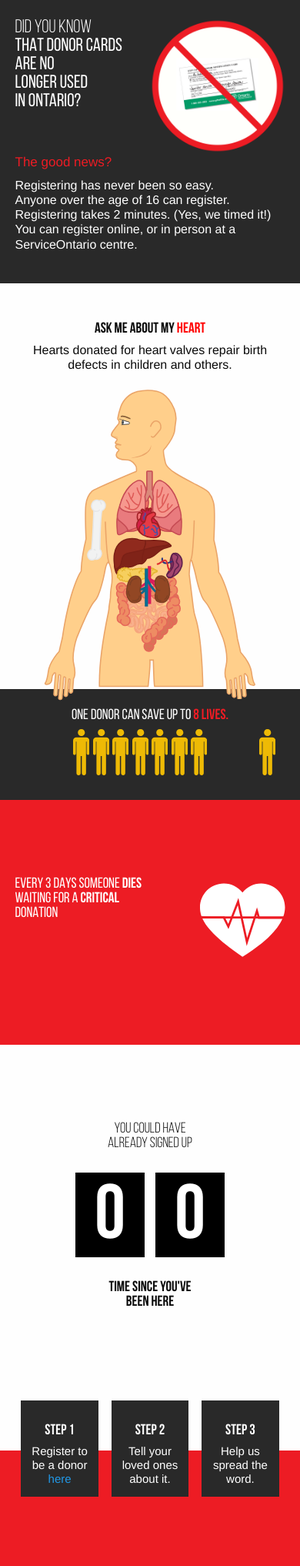
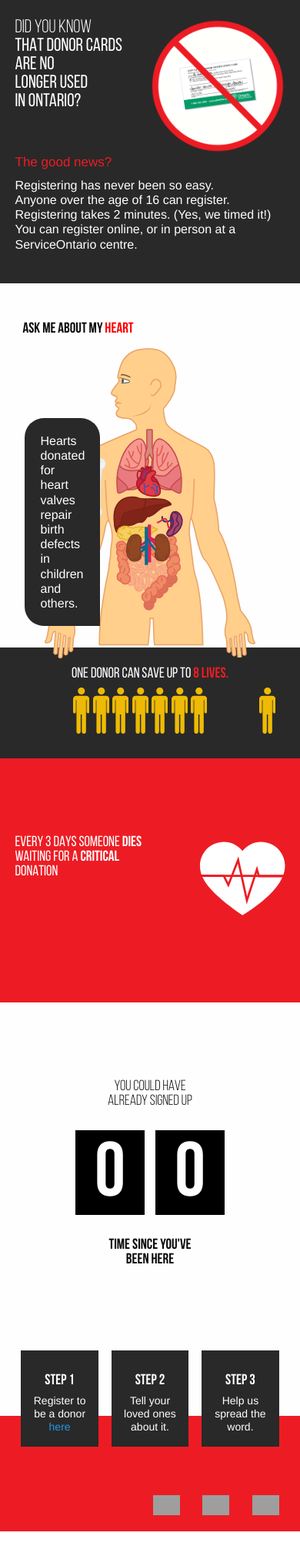
Before and after one commit to sdegrootefanshawe/Organ_Donation, a PHP site: page / in a window 390 px wide. Shown: the part 1060-3094 px from the top of the page at 77% size. After the commit the page ends 3049 px from the top, so only its background shows below. Run offline with PHP 8.4, Linux system fonts and the light colour scheme; grey boxes are pictures that could not be loaded.

Commit message:
bug fixes and responsive plus javascript and a whole wackload of stuff my bad

```diff
--- a/css/style.css
+++ b/css/style.css
@@ -270,13 +290,23 @@ header {
     @media (min-width: 1480px) {
       .anatomy h3 {
         font-size: 125px; } }
+  .anatomy p {
+    color: #fff;
+    margin-top: 125px;
+    position: absolute;
+    background-color: #292929;
+    padding: 20px;
+    border-top-left-radius: 25px;
+    border-top-right-radius: 25px;
+    border-bottom-left-radius: 25px;
+    border-bottom-right-radius: -50px; }
   .anatomy #anatomyguy {
     max-width: 320px; }
     @media (min-width: 680px) {
       .anatomy #anatomyguy {
         max-width: 600px; } }
   .anatomy .the-organs {
-    transform-origin: center; }
+    transform-origin: center !important; }
   .anatomy #organ {
     color: red; }
 
@@ -408,7 +438,8 @@ header {
         margin-top: -50px; } }
 
 footer {
-  margin-top: 75px;
+  position: relative;
+  margin-top: 85px;
   width: 100%;
   height: 150px;
   background-color: #ed1c24;
@@ -421,18 +452,19 @@ footer {
         font-size: 50px; } }
   footer .footer-block {
     color: #fff;
-    margin-top: -65px;
+    margin-top: -85px;
+    margin-bottom: 30px;
     padding: 30px 10px;
     width: 30%;
     float: left;
     max-height: 125px; }
     footer .footer-block:nth-child(2) {
-      margin: -65px 5%;
+      margin: -85px 5%;
       display: block; }
     footer .footer-block:last-child {
       float: right; }
     footer .footer-block p {
-      font-size: 15px !important;
+      font-size: 14px !important;
       text-align: center; }
       @media (min-width: 1280px) {
         footer .footer-block p {
@@ -440,3 +472,13 @@ footer {
     @media (min-width: 1280px) {
       footer .footer-block {
         max-height: 300px; } }
+  footer .social-media {
+    position: absolute;
+    bottom: 5px;
+    right: 7%; }
+  footer li {
+    list-style: none;
+    display: inline; }
+  footer img {
+    width: 35px;
+    margin-left: 25px; }
--- a/index.html
+++ b/index.html
@@ -17,21 +17,16 @@
 <body>
     <header id="panel">
         <h1 class="hidden">Ask me about my organs</h1>
-        <img src="images/heart_text.jpg" alt="">
+        <a href="#" id="panel-click"><img src="images/heart_text.jpg" alt=""></a>
 
         <div class="row expanded collapse banner-link-container">
             <a class="banner-link column" href="http://www.beadonor.ca" target="_blank">be<span>a</span>donor.ca</a>
         </div>
     </header>
 
-    <!-- <section class="panelscroll">
-        <h1 class="hidden">Ask me about my organs</h1>
-        <img src="images/heart_text.jpg" alt="">
-
-        <div class="row expanded collapse banner-link-container">
-            <a class="banner-link column" href="http://www.beadonor.ca" target="_blank">be<span>a</span>donor.ca</a>
-        </div>
-    </section> -->
+    <div class="row expanded collapse follower">
+      <a class="text-center column" href="http://www.beadonor.ca" target="_blank">Convinced? Register Here!</a>
+    </div>
 
     <section class="thanks-asking">
         <h2 class="hidden">Thanks for asking</h2>
@@ -330,8 +325,8 @@
     <section class="anatomy row expanded collapse">
         <h2 class="hidden">Anatomical Interaction</h2>
         <div>
-            <h3 class="text-center column">ask me about my <span id="organ">heart</span></h3>
-            <p class="text-center column" id="info">Hearts donated for heart valves repair birth defects in children and others.</p>
+            <h3 class="text-left column">ask me about my <span id="organ">heart</span></h3>
+            <p class="float-left text-left small-3 small-push-1 column" id="info">Hearts donated for heart valves repair birth defects in children and others.</p>
         </div>
         <div class="text-center column">
             <svg version="1.1" id="anatomyguy" xmlns="http://www.w3.org/2000/svg" xmlns:xlink="http://www.w3.org/1999/xlink" x="0px" y="0px" viewbox="0 0 612 792" style="enable-background:new 0 0 612 792;" xml:space="preserve">
@@ -1305,6 +1300,13 @@
                 <p>Help us spread the word.</p>
             </div>
         </div>
+        <div class="social-media">
+            <ul class="">
+              <li><a href="javascript:void(0)"><img src="images/snapchat.svg" alt="snapchat icon"></a></li>
+              <li><a href="javascript:void(0)"><img src="images/facebook.svg" alt="facebook icon"></a></li>
+              <li><a href="javascript:void(0)"><img src="images/twitter.svg" alt="twitter icon"></a></li>
+            </ul>
+        </div>
     </footer>
 
     <script src="js/map.js"></script>
--- a/js/anatomy.js
+++ b/js/anatomy.js
@@ -12,13 +12,15 @@ var eye = document.querySelector("#eye"),
     info = document.querySelector("#info");
 
 var anatomy = document.querySelectorAll(".anatomy");
+var scale = 1.02;
+
 
 function eyeHover() {
     console.log("eye");
     organ.innerHTML = "eyes";
     info.innerHTML = "Eye donation restores sight after disease, injury or congenital blindness.";
     var tl = new TimelineMax();
-    tl.to(eye, 0.5, {scale: 1.05});
+    tl.to(eye, 0.5, {scale: scale});
     tl.to(eye, 0.5, {scale: 1});
 }
 function heartHover() {
@@ -26,7 +28,7 @@ function heartHover() {
     organ.innerHTML = "heart";
     info.innerHTML = "Hearts donated for heart valves repair birth defects in children and others. 55 Ontarians need a complete heart transplant.";
     var tl = new TimelineMax();
-    tl.to(heart, 0.5, {scale: 1.05});
+    tl.to(heart, 0.5, {scale: scale});
     tl.to(heart, 0.5, {scale: 1});
 }
 function lungsHover() {
@@ -34,7 +36,7 @@ function lungsHover() {
     organ.innerHTML = "lungs";
     info.innerHTML = "62 people are waiting for lung transplants.";
     var tl = new TimelineMax();
-    tl.to(lungs, 0.5, {scale: 1.05});
+    tl.to(lungs, 0.5, {scale: scale});
     tl.to(lungs, 0.5, {scale: 1});
 }
 function kidneysHover() {
@@ -42,7 +44,7 @@ function kidneysHover() {
     organ.innerHTML = "kidneys";
     info.innerHTML = "1,118 adults and children in Ontario spend hours in dialysis treatment because they need Kidney transplants.";
     var tl = new TimelineMax();
-    tl.to(kidneys, 0.5, {scale: 1.05});
+    tl.to(kidneys, 0.5, {scale: scale});
     tl.to(kidneys, 0.5, {scale: 1});
 }
 function pancreasHover() {
@@ -50,7 +52,7 @@ function pancreasHover() {
     organ.innerHTML = "pancreas";
     info.innerHTML = "2 Ontarians need a pancreas.";
     var tl = new TimelineMax();
-    tl.to(pancreas, 0.5, {scale: 1.05});
+    tl.to(pancreas, 0.5, {scale: scale});
     tl.to(pancreas, 0.5, {scale: 1});
 }
 function liverHover() {
@@ -58,7 +60,7 @@ function liverHover() {
     organ.innerHTML = "liver";
     info.innerHTML = "231 people need a liver transplant.";
     var tl = new TimelineMax();
-    tl.to(liver, 0.5, {scale: 1.05});
+    tl.to(liver, 0.5, {scale: scale});
     tl.to(liver, 0.5, {scale: 1});
 }
 function intestinesHover() {
@@ -66,7 +68,7 @@ function intestinesHover() {
     organ.innerHTML = "intestines";
     info.innerHTML = "1 person is waiting for a lower bowel transplant";
     var tl = new TimelineMax();
-    tl.to(intestines, 0.5, {scale: 1.05});
+    tl.to(intestines, 0.5, {scale: scale});
     tl.to(intestines, 0.5, {scale: 1});
 }
 function boneHover() {
@@ -74,7 +76,7 @@ function boneHover() {
     organ.innerHTML = "bones";
     info.innerHTML = "Bone donation restores mobility and prevents amputation.";
     var tl = new TimelineMax();
-    tl.to(bone, 0.5, {scale: 1.05});
+    tl.to(bone, 0.5, {scale: scale});
     tl.to(bone, 0.5, {scale: 1});
 }
 function bodyHover() {
--- a/sass/style.scss
+++ b/sass/style.scss
@@ -68,11 +68,10 @@ h3 {
 
 header {
     position: relative;
-
-    // @media (min-width: $xmedium) {
-    //   position: absolute;
-    //   top: 0;
-    // }
+    z-index: 999;
+    @media (min-width: $xmedium) {
+        position: fixed;
+    }
 
     h2 {
         font-family: $bebasbold;
@@ -138,6 +137,27 @@ header {
         span {
             color: $red;
         }
+    }
+}
+
+.follower {
+    position: fixed;
+    top: 0;
+    left: 0;
+    right: 0;
+    margin: auto;
+    padding-top: 20px;
+    padding-bottom: 20px;
+    background-color: rgba(0, 0, 0, 0.5);
+    transition: 0.3s all;
+
+    &:hover {
+        background-color: rgba(0, 0, 0, 1);
+    }
+
+    a {
+        font-size: 18px;
+        color: $white !important;
     }
 }
 
@@ -321,6 +341,18 @@ header {
         }
     }
 
+    p {
+        color: $white;
+        margin-top: 125px;
+        position: absolute;
+        background-color: $grey;
+        padding: 20px;
+        border-top-left-radius: 25px;
+        border-top-right-radius: 25px;
+        border-bottom-left-radius: 25px;
+        border-bottom-right-radius: -50px;
+    }
+
     #anatomyguy {
         max-width: 320px;
         @media (min-width: $xsmall) {
@@ -329,7 +361,7 @@ header {
     }
 
     .the-organs {
-        transform-origin: center;
+        transform-origin: center !important;
     }
 
     #organ {
@@ -488,7 +520,7 @@ header {
         font-family: $bebasbook;
         line-height: 1;
         @media (min-width: $medium) {
-            margin-bottom: -50px;
+            margin-bottom: -40px;
         }
     }
 
@@ -502,7 +534,8 @@ header {
 }
 
 footer {
-    margin-top: 75px;
+  position: relative;
+    margin-top: 85px;
     width: 100%;
     height: 150px;
     background-color: $red;
@@ -511,7 +544,6 @@ footer {
 
     h3 {
         font-family: $bebasbold;
-
         @media (min-width: $medium) {
             font-size: 50px;
         }
@@ -519,14 +551,15 @@ footer {
 
     .footer-block {
         color: $white;
-        margin-top: -65px;
+        margin-top: -85px;
+        margin-bottom: 30px;
         padding: 30px 10px;
         width: 30%;
         float: left;
         max-height: 125px;
 
         &:nth-child(2) {
-            margin: -65px 5%;
+            margin: -85px 5%;
             display: block;
         }
 
@@ -535,15 +568,31 @@ footer {
         }
 
         p {
-          font-size: 15px !important;
-          text-align: center;
-          @media (min-width: $medium) {
-            font-size: 20px !important;
-          }
+            font-size: 14px !important;
+            text-align: center;
+            @media (min-width: $medium) {
+                font-size: 20px !important;
+            }
         }
-
         @media (min-width: $medium) {
             max-height: 300px;
         }
     }
+
+    .social-media {
+      position: absolute;
+      bottom: 5px;
+      right: 7%;
+
+    }
+
+    li {
+      list-style: none;
+      display: inline;
+    }
+
+    img {
+        width: 35px;
+        margin-left: 25px;
+    }
 }
```
Also changed, not shown: other parts of css/style.css (+22 -2 lines).
